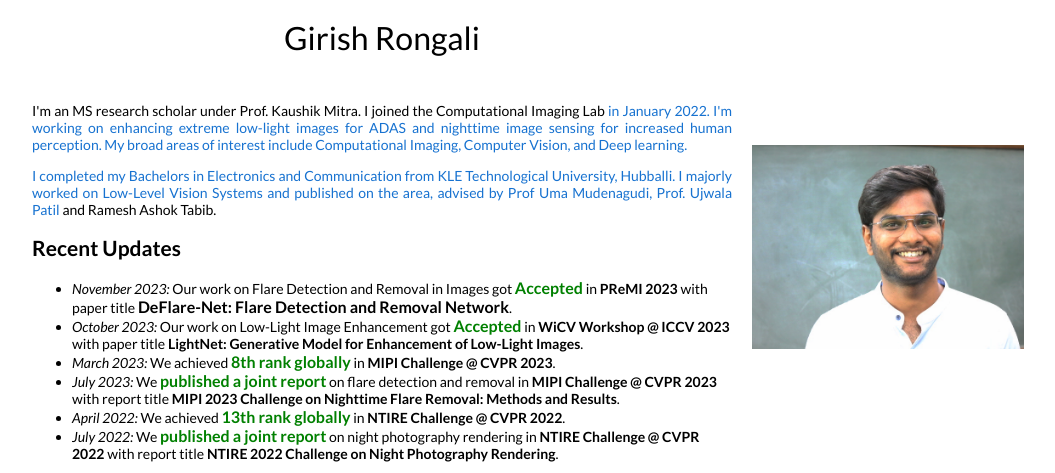
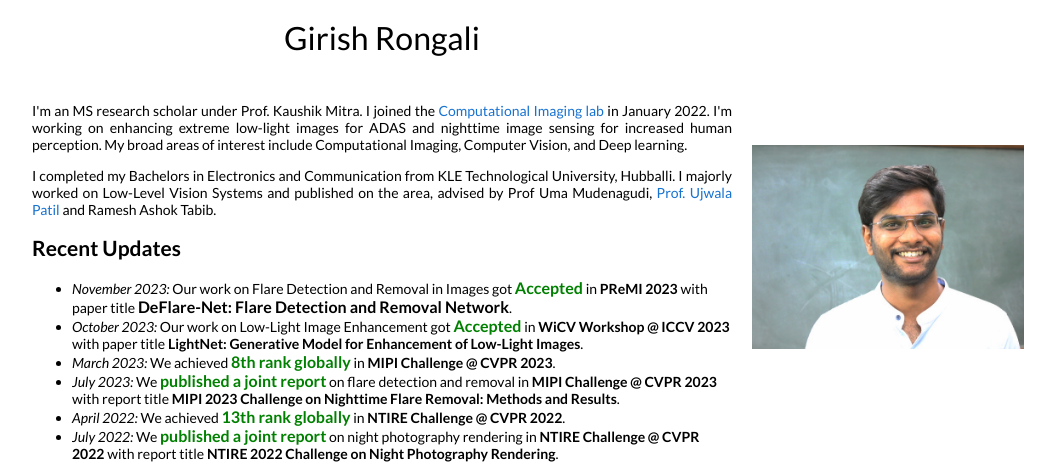
Before and after one commit to girish445ai/girish445ai.github.io, a plain HTML site: page index.html in a window 1280 px wide. Shown: the top 473 px of the page, without its empty margins (168-1223 px from the left). Drawn offline with Linux system fonts and the light colour scheme.

Commit message:
Update index.html

```diff
--- a/index.html
+++ b/index.html
@@ -107,7 +107,7 @@
 
 	      <p>&nbsp;</p>
               <p align="justify">
-                I'm an MS research scholar under Prof. Kaushik Mitra. I joined the Computational Imaging Lab  <a href="https://www.ee.iitm.ac.in/comp_photolab/index.html"> in January 2022. I'm working on enhancing extreme low-light images for ADAS and nighttime image sensing for increased human perception. My broad areas of interest include Computational Imaging, Computer Vision, and Deep learning.
+                I'm an MS research scholar under Prof. Kaushik Mitra. I joined the  <a href="https://www.ee.iitm.ac.in/comp_photolab/index.html"> Computational Imaging lab </a> in January 2022. I'm working on enhancing extreme low-light images for ADAS and nighttime image sensing for increased human perception. My broad areas of interest include Computational Imaging, Computer Vision, and Deep learning.
               </p>
 
               <p align="justify">
```
